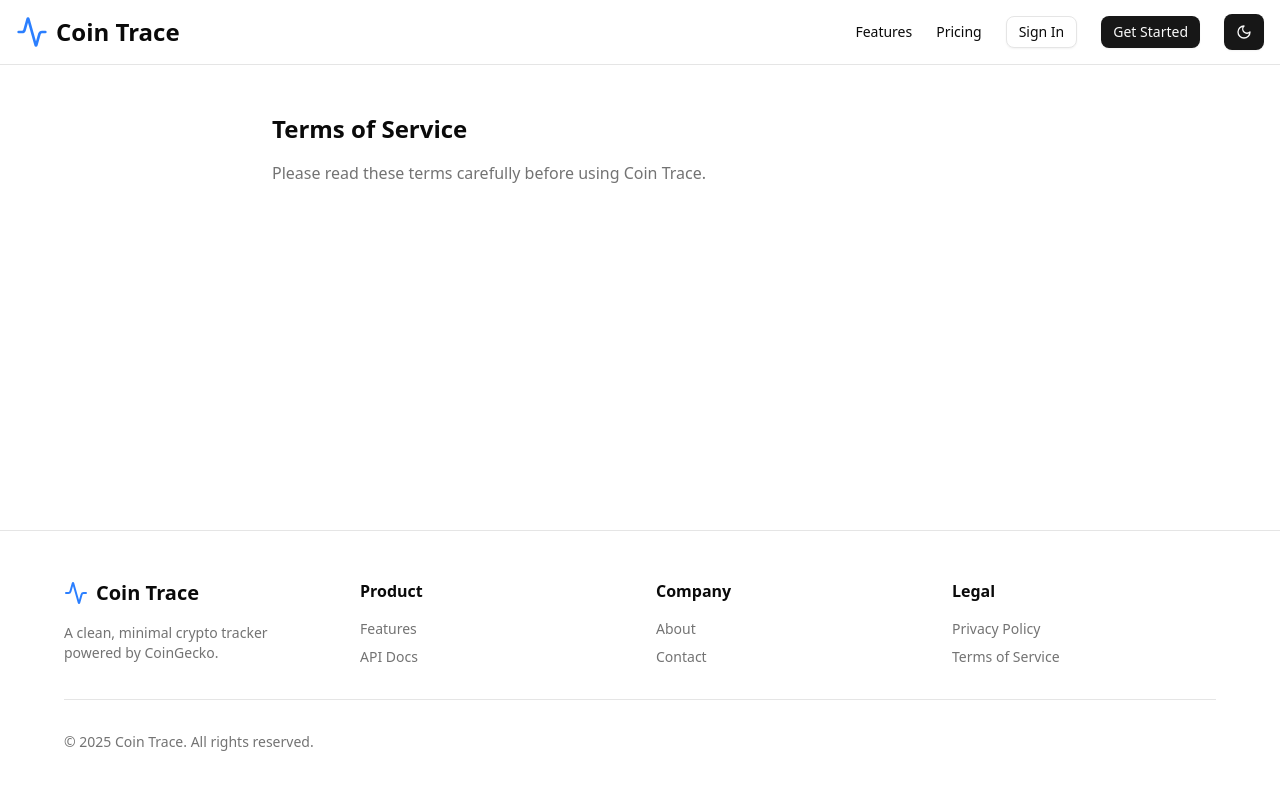
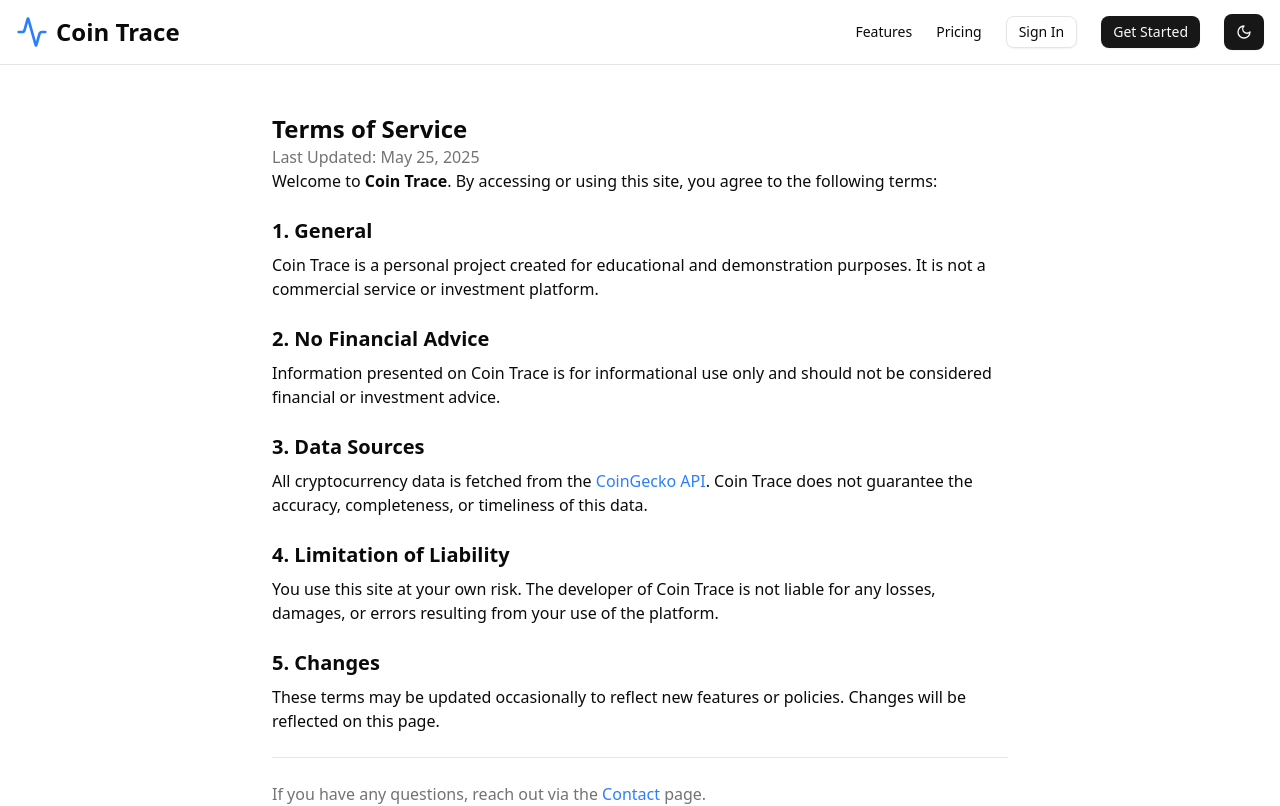
Before and after one commit to abijith-suresh/coin-trace, a Next.js app: page /terms-of-service in a window 1280 px wide. Shown: the top 806 px of the page. Built offline with nearby package versions, Linux system fonts and the light colour scheme; no server answers.

Commit message:
feat: update privacy and tos pages

```diff
--- a/package.json
+++ b/package.json
@@ -13,6 +13,7 @@
     "@radix-ui/react-dialog": "^1.1.14",
     "@radix-ui/react-label": "^2.1.7",
     "@radix-ui/react-popover": "^1.1.14",
+    "@radix-ui/react-separator": "^1.1.7",
     "@radix-ui/react-slot": "^1.2.3",
     "@radix-ui/react-tabs": "^1.1.12",
     "class-variance-authority": "^0.7.1",
--- a/src/app/privacy-policy/page.tsx
+++ b/src/app/privacy-policy/page.tsx
@@ -3,7 +3,29 @@ export default function PrivacyPolicy() {
     <section className="max-w-3xl mx-auto px-4 py-12">
       <h1 className="text-2xl font-bold mb-4">Privacy Policy</h1>
       <p className="text-muted-foreground">
-        We take your privacy seriously.
+        Last Updated: May 25, 2025
+      </p>
+      <p className="text-muted-foreground">
+        Coin Trace is a personal, non-commercial project and respects your privacy. Here's what you need to know:
+      </p>
+      <h2 className="text-xl font-semibold mt-6 mb-2">1. No Tracking or Analytics</h2>
+      <p className="text-muted-foreground">
+        Coin Trace does not use cookies, trackers, or analytics tools. No personally identifiable information is collected.
+      </p>
+      <h2 className="text-xl font-semibold mt-6 mb-2">2. Authentication</h2>
+      <p className="text-muted-foreground">
+        Authentication is handled via <a href="https://clerk.dev/" className="text-blue-500 hover:underline">Clerk</a>. All user-related data (if any) is managed securely by Clerk. Coin Trace does not store passwords or user data directly.
+      </p>
+      <h2 className="text-xl font-semibold mt-6 mb-2">3. API Usage</h2>
+      <p className="text-muted-foreground">
+        Market data is retrieved from <a href="https://www.coingecko.com/" className="text-blue-500 hover:underline">CoinGecko</a>. No user data is sent to or stored by CoinGecko during this process.
+      </p>
+      <h2 className="text-xl font-semibold mt-6 mb-2">4. Changes to This Policy</h2>
+      <p className="text-muted-foreground">
+        As this is a hobby project, changes to this policy are rare, but any updates will be reflected on this page.
+      </p>
+      <p className="text-muted-foreground mt-6">
+        If you have questions about privacy or data handling, please reach out through the <a href="/contact" className="text-blue-500 hover:underline">Contact</a> page.
       </p>
     </section>
   );
--- a/src/app/terms-of-service/page.tsx
+++ b/src/app/terms-of-service/page.tsx
@@ -1,9 +1,43 @@
+import { Separator } from "@/components/ui/separator";
+
 export default function TermsOfService() {
   return (
     <section className="max-w-3xl mx-auto px-4 py-12">
-      <h1 className="text-2xl font-bold mb-4">Terms of Service</h1>
+      <h1 className="text-2xl font-bold">Terms of Service</h1>
+      <p className="text-muted-foreground">Last Updated: May 25, 2025</p>
+      <p className="mb-4">
+        Welcome to <strong>Coin Trace</strong>. By accessing or using this site, you agree to the following terms:
+      </p>
+
+      <h2 className="text-xl font-semibold mt-6 mb-2">1. General</h2>
+      <p className="mb-4">
+        Coin Trace is a personal project created for educational and demonstration purposes. It is not a commercial service or investment platform.
+      </p>
+
+      <h2 className="text-xl font-semibold mt-6 mb-2">2. No Financial Advice</h2>
+      <p className="mb-4">
+        Information presented on Coin Trace is for informational use only and should not be considered financial or investment advice.
+      </p>
+
+      <h2 className="text-xl font-semibold mt-6 mb-2">3. Data Sources</h2>
+      <p className="mb-4">
+        All cryptocurrency data is fetched from the <a href="https://www.coingecko.com/" className="text-blue-500 hover:underline">CoinGecko API</a>. Coin Trace does not guarantee the accuracy, completeness, or timeliness of this data.
+      </p>
+
+      <h2 className="text-xl font-semibold mt-6 mb-2">4. Limitation of Liability</h2>
+      <p className="mb-4">
+        You use this site at your own risk. The developer of Coin Trace is not liable for any losses, damages, or errors resulting from your use of the platform.
+      </p>
+
+      <h2 className="text-xl font-semibold mt-6 mb-2">5. Changes</h2>
+      <p className="mb-4">
+        These terms may be updated occasionally to reflect new features or policies. Changes will be reflected on this page.
+      </p>
+
+      <Separator className="my-6" />
+
       <p className="text-muted-foreground">
-        Please read these terms carefully before using Coin Trace.
+        If you have any questions, reach out via the <a href="/contact" className="text-blue-500 hover:underline">Contact</a> page.
       </p>
     </section>
   );
--- /dev/null
+++ b/src/components/ui/separator.tsx
@@ -0,0 +1,28 @@
+"use client"
+
+import * as React from "react"
+import * as SeparatorPrimitive from "@radix-ui/react-separator"
+
+import { cn } from "@/lib/utils"
+
+function Separator({
+  className,
+  orientation = "horizontal",
+  decorative = true,
+  ...props
+}: React.ComponentProps<typeof SeparatorPrimitive.Root>) {
+  return (
+    <SeparatorPrimitive.Root
+      data-slot="separator-root"
+      decorative={decorative}
+      orientation={orientation}
+      className={cn(
+        "bg-border shrink-0 data-[orientation=horizontal]:h-px data-[orientation=horizontal]:w-full data-[orientation=vertical]:h-full data-[orientation=vertical]:w-px",
+        className
+      )}
+      {...props}
+    />
+  )
+}
+
+export { Separator }
```
Also changed, not shown: 1 other file (tests, documents, lock files or other folders).
